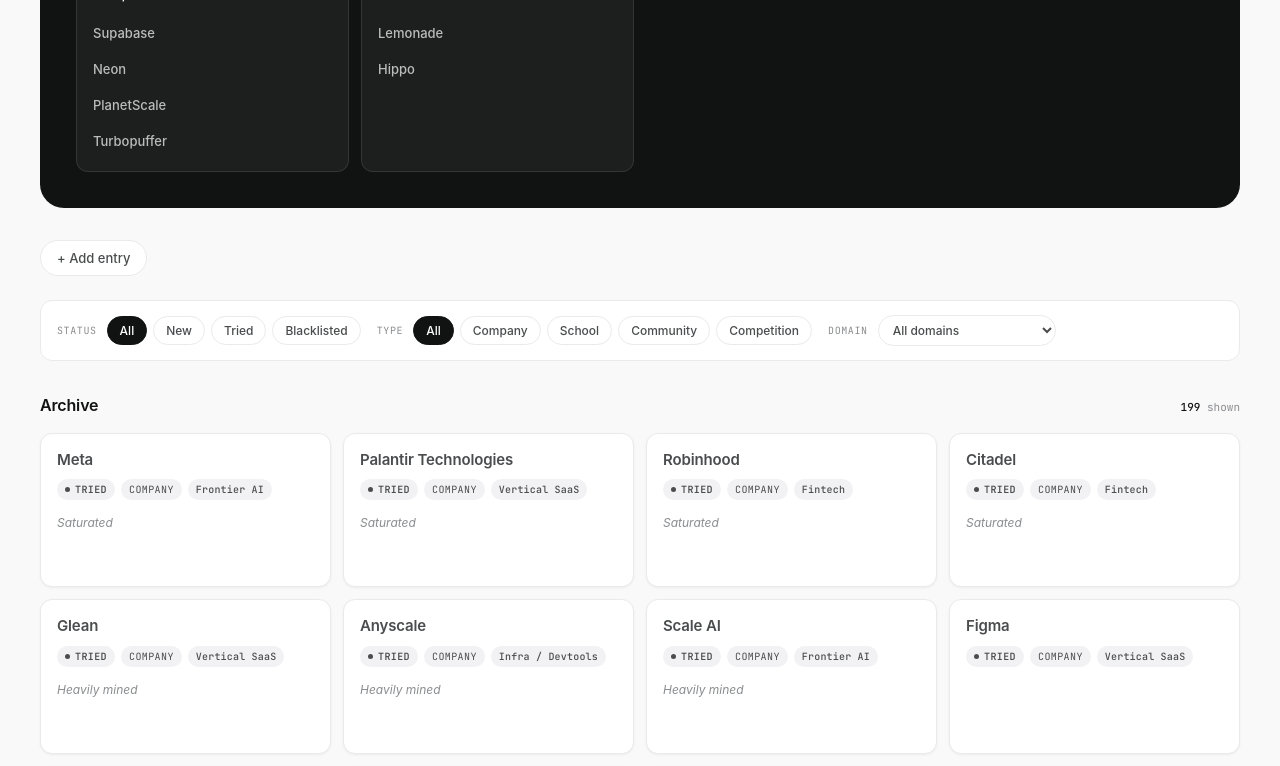
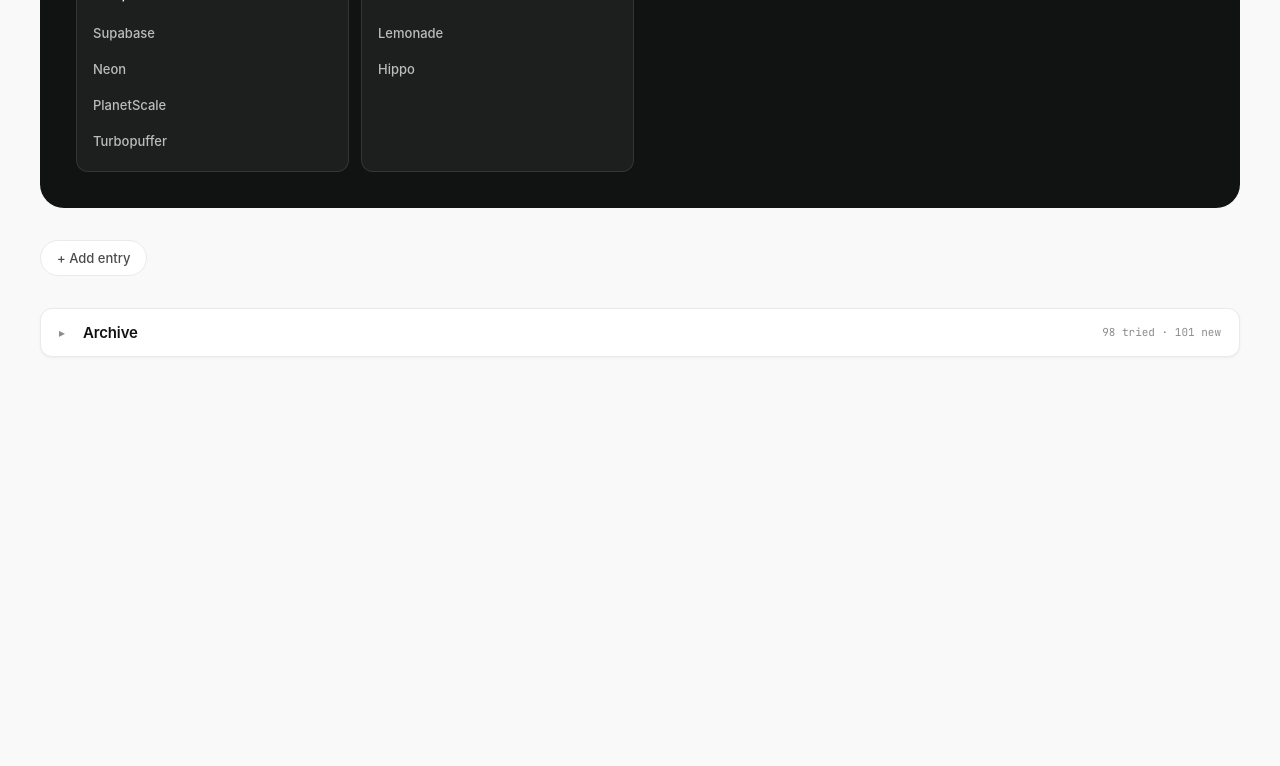
Before and after one commit to Dzs97/sourcing, a Next.js app: page / in a window 1280 px wide. Shown: the part 832-1598 px from the top of the page. After the commit the page ends 1269 px from the top, so only its background shows below. Built offline with nearby package versions, Linux system fonts and the light colour scheme; a web font is replaced by a local one.

Commit message:
Add files via upload

```diff
--- a/app/globals.css
+++ b/app/globals.css
@@ -530,6 +530,102 @@
   font-weight: 500;
 }
 
+/* ARCHIVE TOGGLE — collapsible button */
+.archive-toggle {
+  display: flex;
+  align-items: center;
+  gap: 12px;
+  width: 100%;
+  padding: 14px 18px;
+  background: var(--surface);
+  border: 1px solid var(--border);
+  border-radius: var(--r-md);
+  text-align: left;
+  font-family: var(--font-sans);
+  cursor: pointer;
+  transition: all 0.15s ease;
+  margin-top: 8px;
+  box-shadow: var(--shadow-card);
+}
+
+.archive-toggle:hover {
+  border-color: var(--border-strong);
+  box-shadow: var(--shadow-md);
+}
+
+.archive-toggle-chevron {
+  font-size: 12px;
+  color: var(--text-fade);
+  transition: transform 0.2s ease;
+  display: inline-block;
+  width: 12px;
+}
+
+.archive-toggle.open .archive-toggle-chevron {
+  transform: rotate(90deg);
+  color: var(--text);
+}
+
+.archive-toggle-label {
+  font-size: 15px;
+  font-weight: 600;
+  color: var(--text);
+  letter-spacing: -0.01em;
+}
+
+.archive-toggle-meta {
+  font-family: var(--font-mono);
+  font-size: 11px;
+  color: var(--text-fade);
+  margin-left: auto;
+}
+
+.archive-content {
+  margin-top: 16px;
+  padding-top: 8px;
+  animation: archiveExpand 0.2s ease;
+}
+
+@keyframes archiveExpand {
+  from {
+    opacity: 0;
+    transform: translateY(-4px);
+  }
+  to {
+    opacity: 1;
+    transform: translateY(0);
+  }
+}
+
+.archive-section-head {
+  display: flex;
+  justify-content: space-between;
+  align-items: baseline;
+  margin: 20px 0 12px;
+  padding: 0 4px;
+}
+
+.archive-section-title {
+  font-size: 13px;
+  font-weight: 600;
+  color: var(--text-soft);
+  letter-spacing: -0.01em;
+  text-transform: uppercase;
+  letter-spacing: 0.04em;
+  font-family: var(--font-mono);
+}
+
+.archive-section-count {
+  font-family: var(--font-mono);
+  font-size: 11px;
+  color: var(--text-fade);
+}
+
+.archive-section-count span {
+  color: var(--text);
+  font-weight: 500;
+}
+
 /* ENTRY CARDS */
 .entries {
   display: grid;
--- a/app/page.tsx
+++ b/app/page.tsx
@@ -33,6 +33,9 @@
   const [statusFilter, setStatusFilter] = useState<Status | "all">("all");
   const [typeFilter, setTypeFilter] = useState<EntryType | "all">("all");
   const [domainFilter, setDomainFilter] = useState<Domain | "all">("all");
+
+  // Archive collapse state — collapsed by default to keep main view clean
+  const [archiveOpen, setArchiveOpen] = useState(false);
 
   // Add form state
   const [newName, setNewName] = useState("");
@@ -349,6 +352,21 @@
         </form>
       )}
 
+      {/* ARCHIVE — collapsible */}
+      <button
+        className={`archive-toggle ${archiveOpen ? "open" : ""}`}
+        onClick={() => setArchiveOpen(!archiveOpen)}
+      >
+        <span className="archive-toggle-chevron">▸</span>
+        <span className="archive-toggle-label">Archive</span>
+        <span className="archive-toggle-meta">
+          {counts.tried} tried · {counts.new} new
+          {counts.blacklisted > 0 ? ` · ${counts.blacklisted} blacklisted` : ""}
+        </span>
+      </button>
+
+      {archiveOpen && (
+        <div className="archive-content">
           {/* FILTERS */}
           <div className="filter-bar">
             <div className="filter-group">
@@ -393,13 +411,13 @@
           </div>
 
           {/* ENTRIES */}
-      <div className="section-head">
-        <div className="section-title">
+          <div className="archive-section-head">
+            <div className="archive-section-title">
               {statusFilter === "all"
-            ? "Archive"
+                ? "All entries"
                 : `${STATUS_LABELS[statusFilter as Status]}`}
             </div>
-        <div className="section-counts">
+            <div className="archive-section-count">
               <span>{filtered.length}</span> shown
             </div>
           </div>
@@ -477,6 +495,8 @@
               </div>
             </div>
           ))}
+        </div>
+      )}
         </div>
       )}
 
```
Lines whose indentation alone changed are shown as unchanged.
